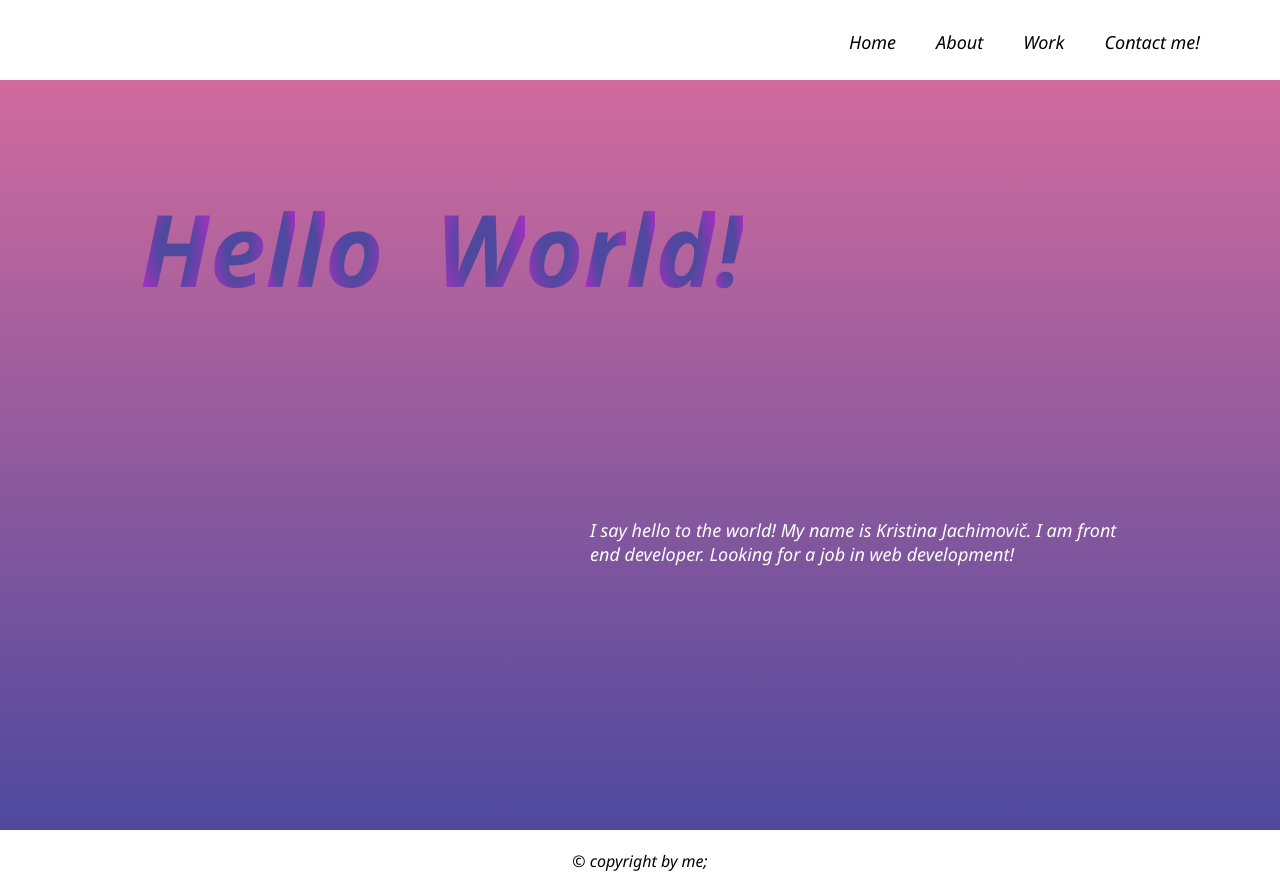
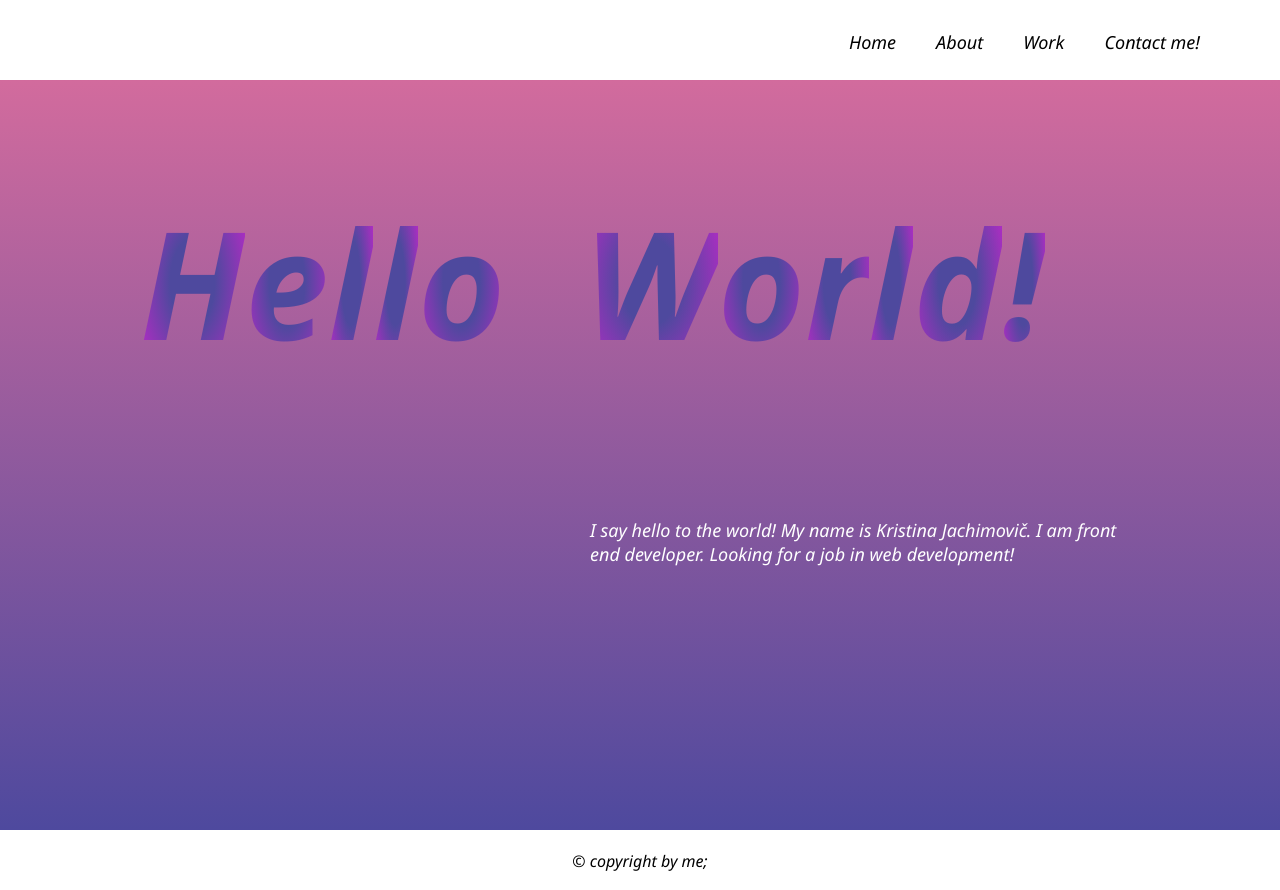
Before and after one commit to KristinaProject/portfolio-app, a React (Create React App) app: page / in a window 1280 px wide. Built offline with nearby package versions, Linux system fonts and the light colour scheme.

Commit message:
style: changed font in main words

```diff
--- a/src/styles/_main.scss
+++ b/src/styles/_main.scss
@@ -34,7 +34,7 @@
       top: 100px;
       left: 100px;
       margin: 0;
-      font-size: 100px;
+      font-size: 150px;
 
       div {
         transition: 0.3s color;
```
